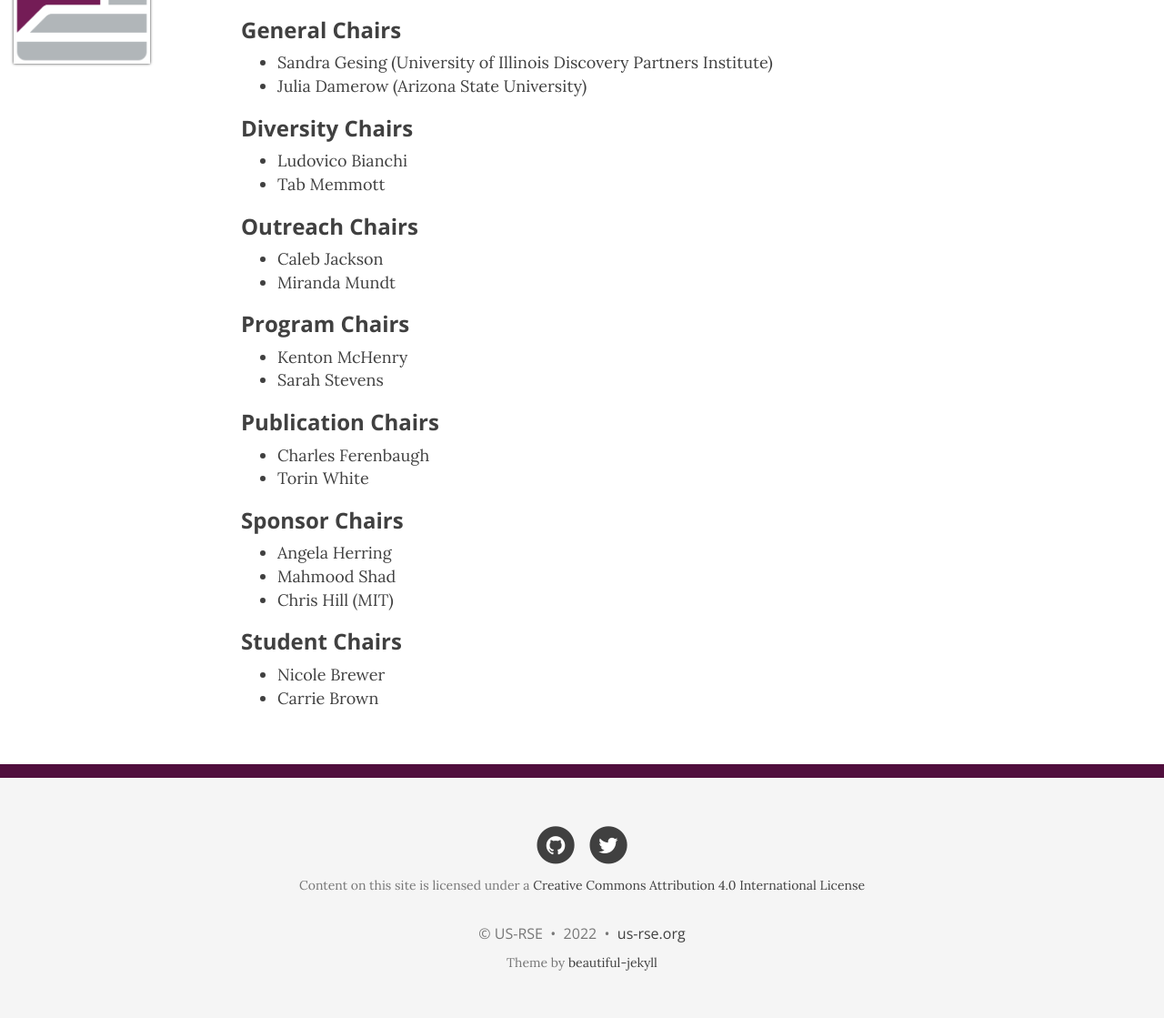
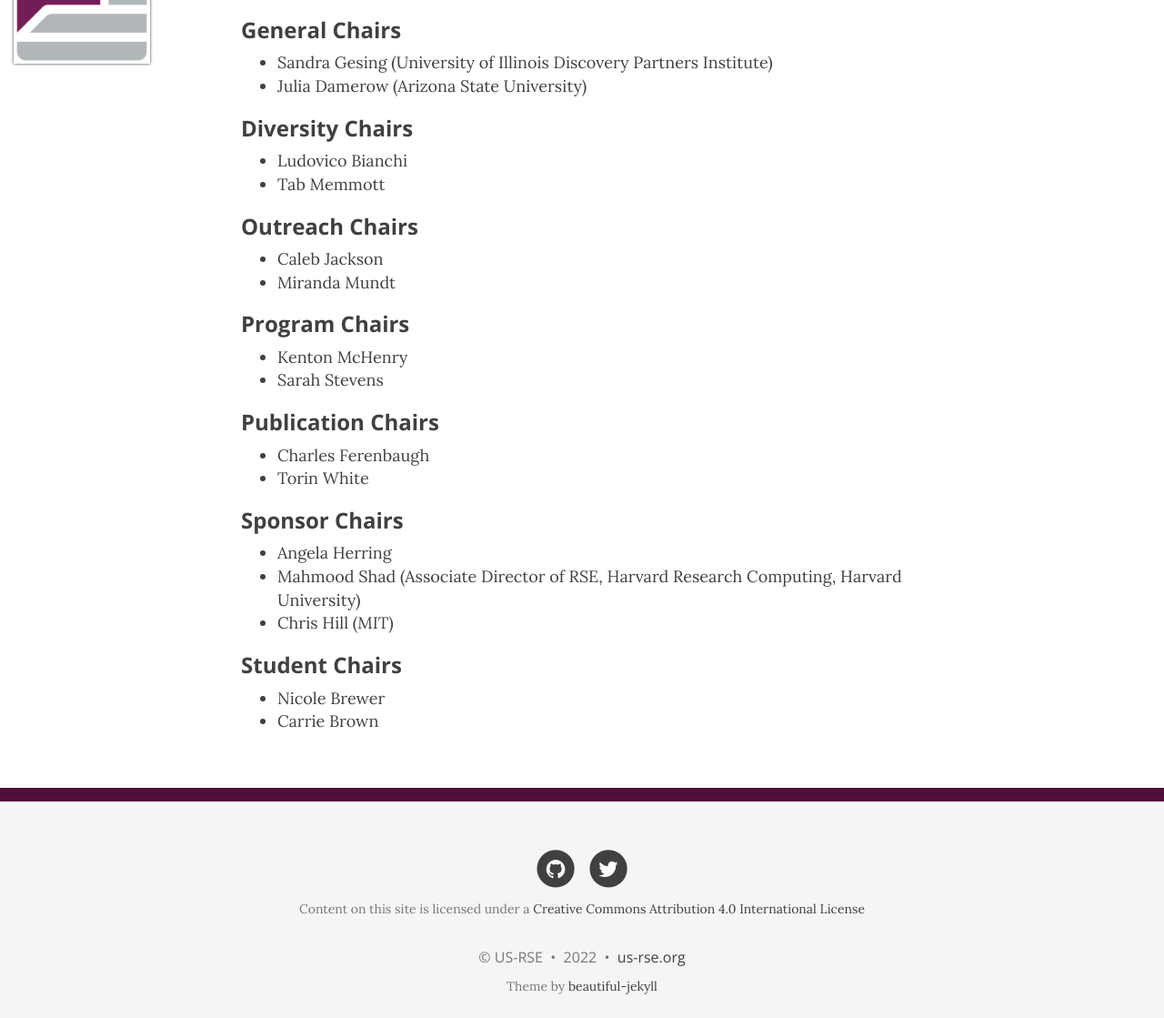
Before and after one commit to USRSE/usrse23, a Jekyll site: the page built from pages/organization.md, in a window 1280 px wide and 1345 px high. Shown: the part 100-1219 px from the top of the window at 91% size. Built offline with Jekyll 4.4.1, drawn with Linux system fonts in a browser that asks for light colours; nearby versions of some CDN libraries; grey boxes are pictures that could not be loaded.

Commit message:
Added title and institution for M. Shad

```diff
--- a/pages/organization.md
+++ b/pages/organization.md
@@ -27,7 +27,7 @@ permalink: /organization/
 
 ### Sponsor Chairs
 - Angela Herring
-- Mahmood Shad
+- Mahmood Shad (Associate Director of RSE, Harvard Research Computing, Harvard University)
 - Chris Hill (MIT)
 
 ### Student Chairs
```
